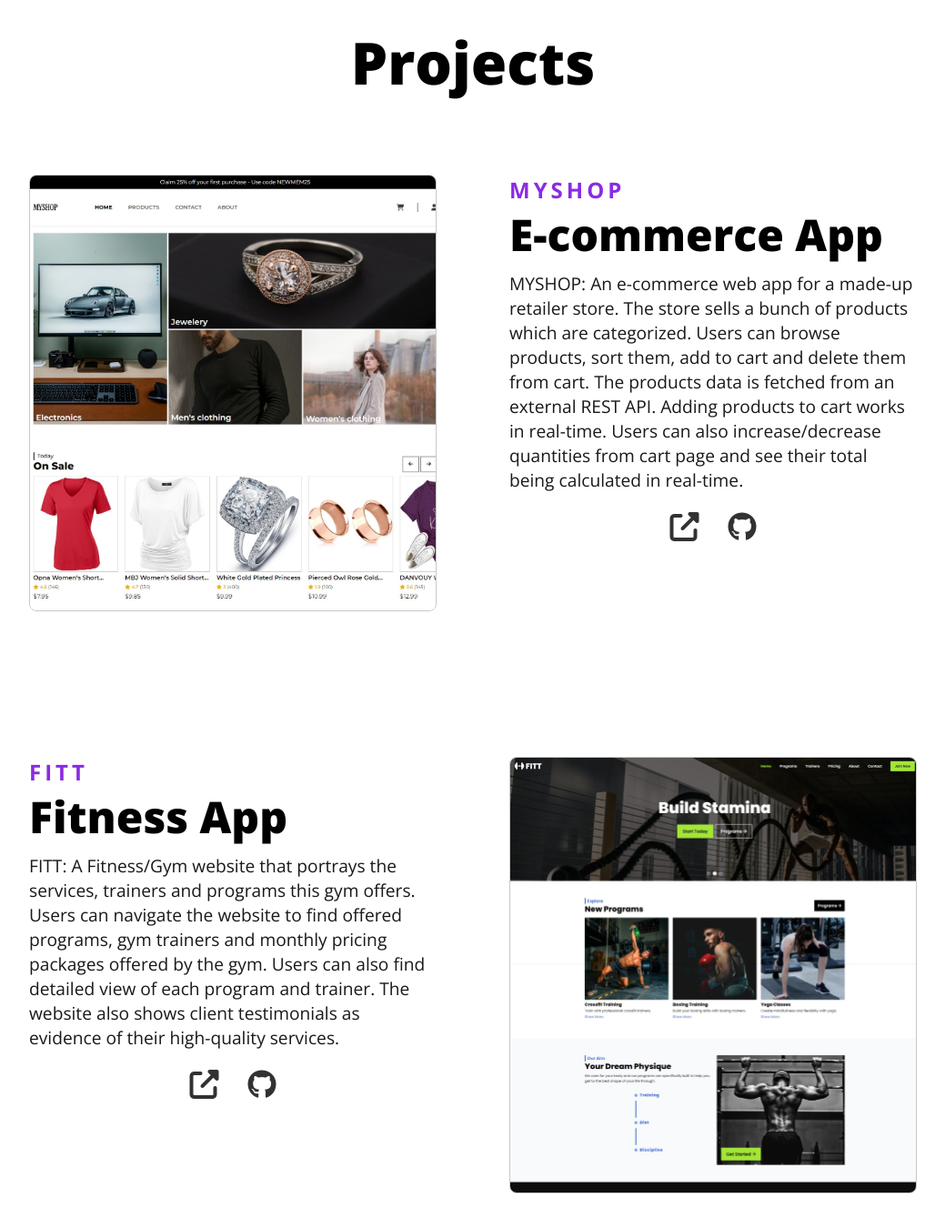
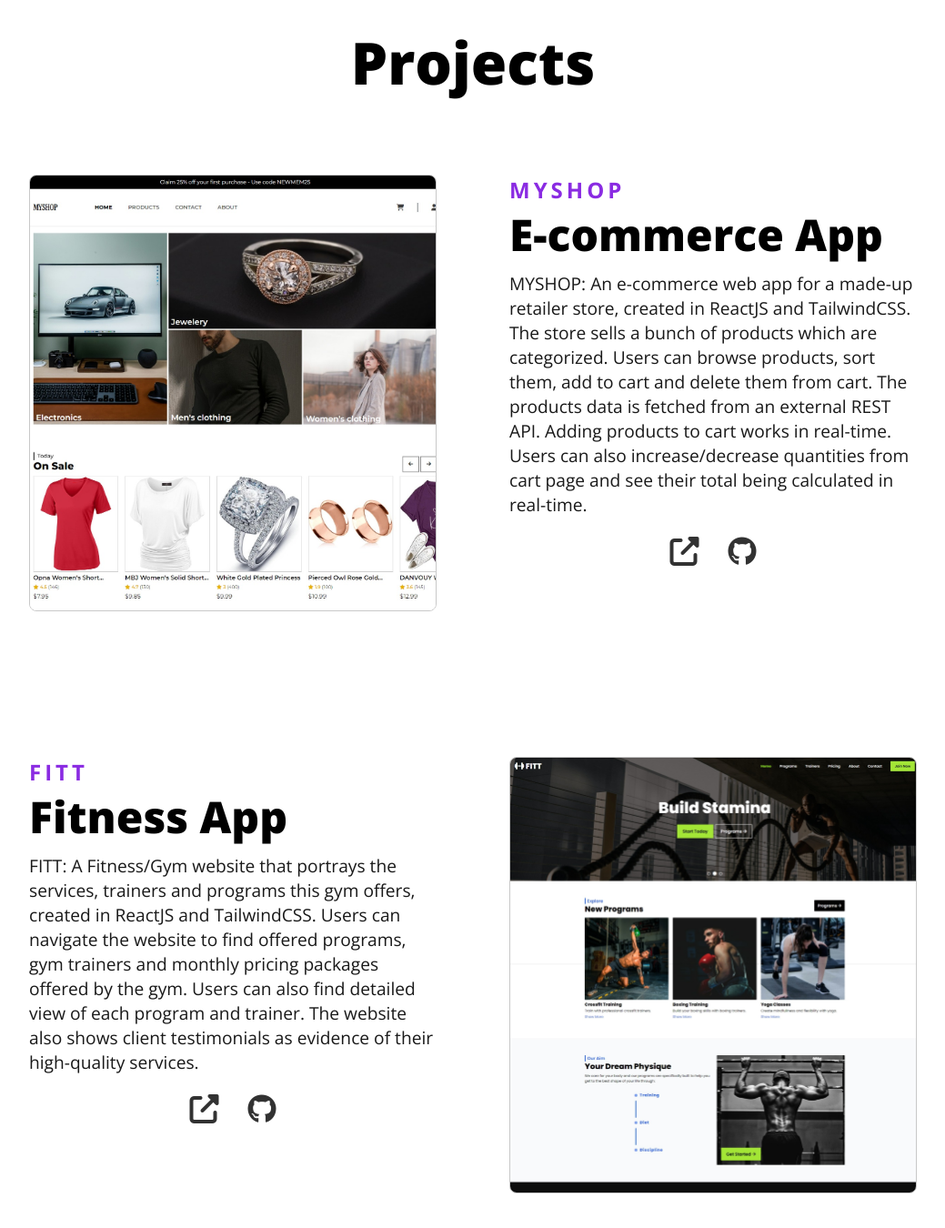
Before and after one commit to srky420/react-portfolio-frontend, a React (Create React App) app: page / in a window 1280 px wide. Shown: the part 1465-2815 px from the top of the page at 91% size, without its empty margins (120-1159 px from the left). Built offline with nearby package versions, Linux system fonts and the light colour scheme.

Commit message:
Add project desc

```diff
--- a/src/data/work-list.js
+++ b/src/data/work-list.js
@@ -5,7 +5,7 @@ export const work = [
         img: './assets/img/projects/ecommerce-project.jpeg',
         name: 'MYSHOP',
         title: 'E-commerce App',
-        desc: 'MYSHOP: An e-commerce web app for a made-up retailer store. The store sells a bunch of products which are categorized. Users can browse products, sort them, add to cart and delete them from cart. The products data is fetched from an external REST API. Adding products to cart works in real-time. Users can also increase/decrease quantities from cart page and see their total being calculated in real-time.',
+        desc: 'MYSHOP: An e-commerce web app for a made-up retailer store, created in ReactJS and TailwindCSS. The store sells a bunch of products which are categorized. Users can browse products, sort them, add to cart and delete them from cart. The products data is fetched from an external REST API. Adding products to cart works in real-time. Users can also increase/decrease quantities from cart page and see their total being calculated in real-time.',
         tags: 'React, ReactRouter, TailwindCSS',
         tech: ['<i className="devicon-react-original colored"></i>', 'tailwind'],
         availability: 'deployed'
@@ -16,7 +16,7 @@ export const work = [
         img: './assets/img/projects/fitness-project.jpeg',
         name: 'FITT',
         title: 'Fitness App',
-        desc: 'FITT: A Fitness/Gym website that portrays the services, trainers and programs this gym offers. Users can navigate the website to find offered programs, gym trainers and monthly pricing packages offered by the gym. Users can also find detailed view of each program and trainer. The website also shows client testimonials as evidence of their high-quality services.',
+        desc: 'FITT: A Fitness/Gym website that portrays the services, trainers and programs this gym offers, created in ReactJS and TailwindCSS. Users can navigate the website to find offered programs, gym trainers and monthly pricing packages offered by the gym. Users can also find detailed view of each program and trainer. The website also shows client testimonials as evidence of their high-quality services.',
         tags: 'React, ReactRouter, TailwindCSS',
         tech: ['react', 'tailwind'],
         availability: 'deployed'
```
